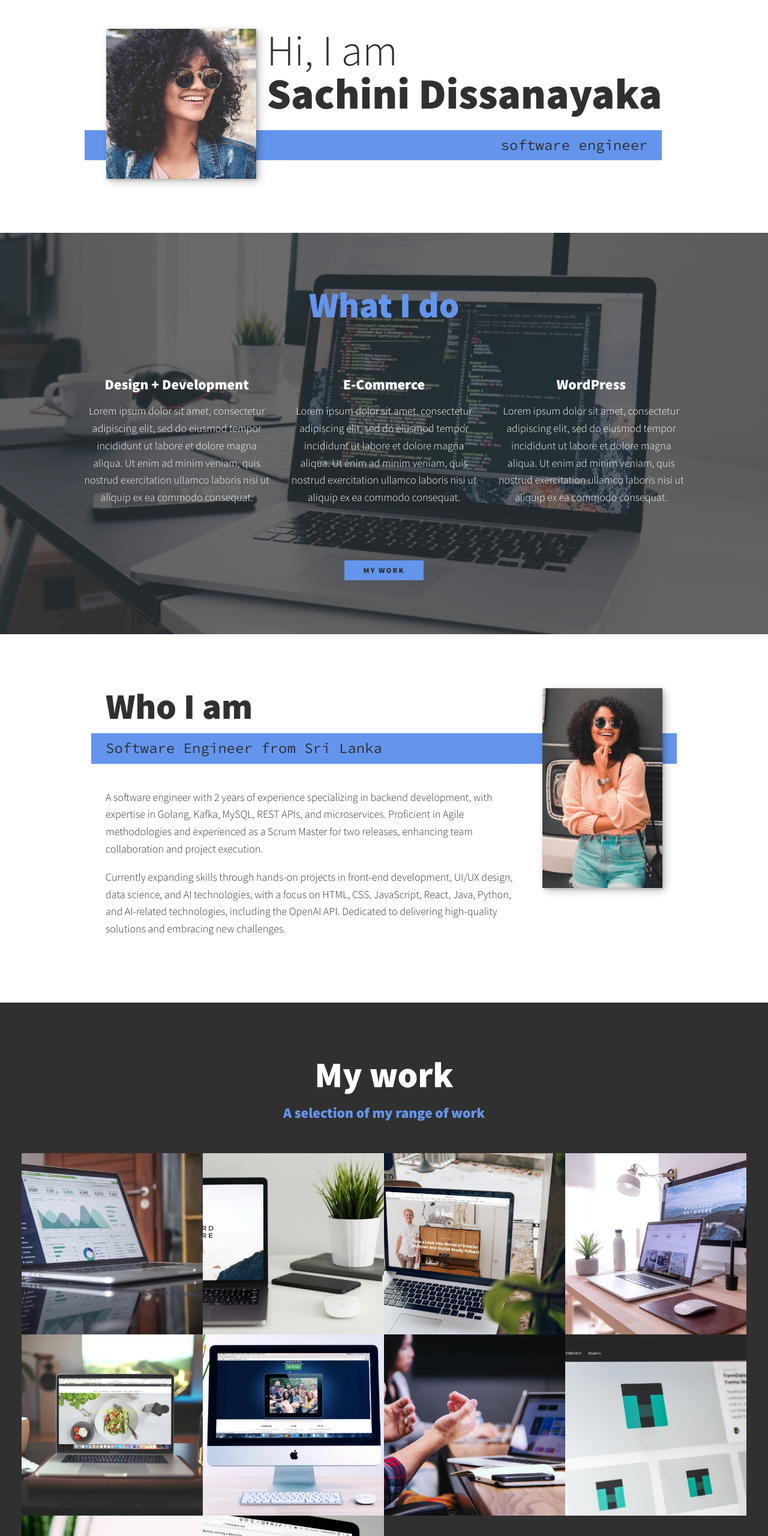
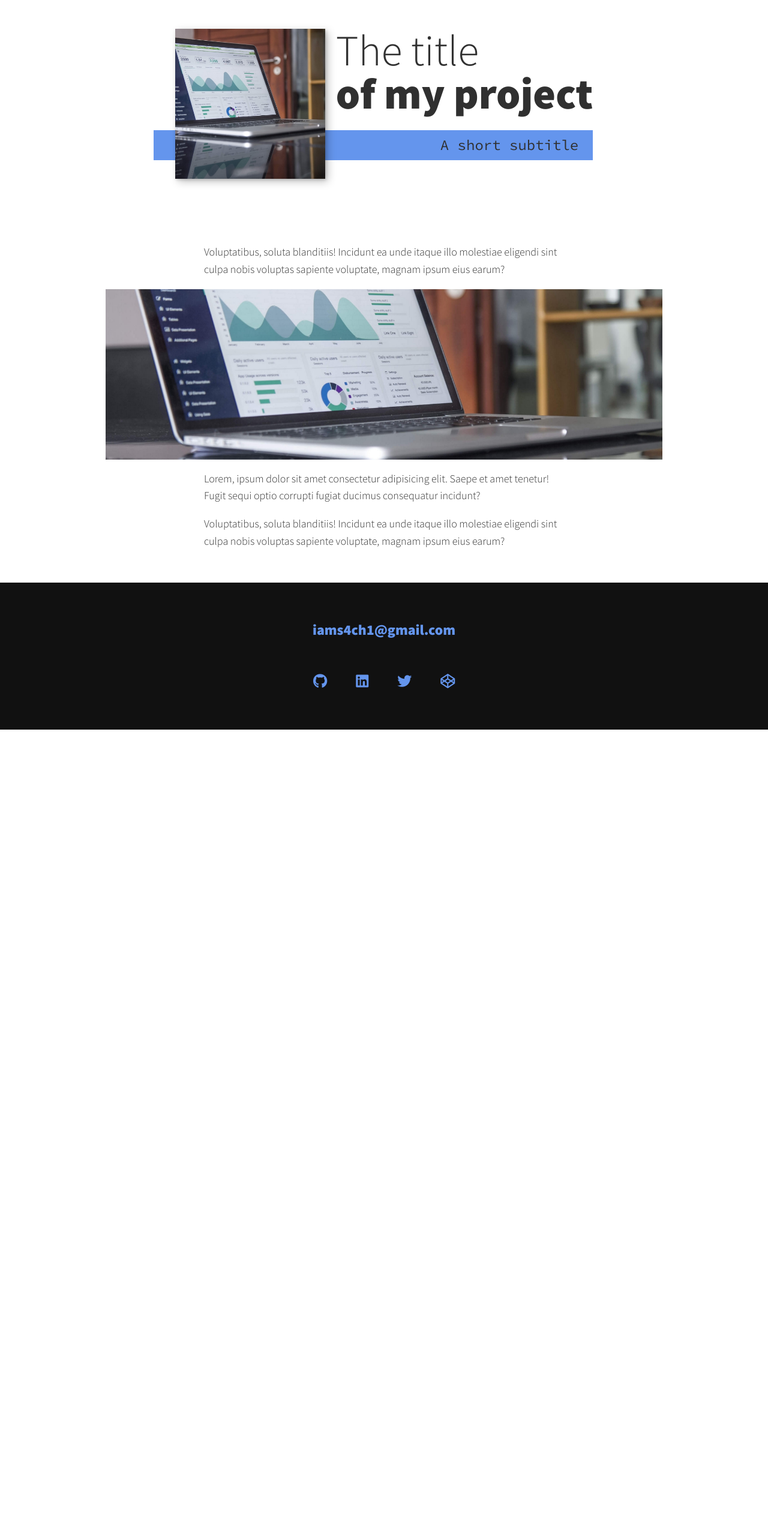
Before and after one commit to ChathurikaDissanayaka/Scrimba-portfolio, a website built with Vite: page portfolio-item.html in a window 1280 px wide. Shown: the part 100-2660 px from the top of the page at 60% size. After the commit the page ends 1316 px from the top, so only its background shows below. Built offline with nearby package versions, Linux system fonts and the light colour scheme.

Commit message:
Add changes

```diff
--- a/portfolio-item.html
+++ b/portfolio-item.html
@@ -3,7 +3,7 @@
     <head>
         <meta charset="UTF-8">
         <meta name="viewport" content="width=device-width, initial-scale=1.0">
-        <title>DevS4ch1 Portfolio Website</title>
+        <title>DevJane Portfolio Website</title>
         <link rel="stylesheet" href="https://cdnjs.cloudflare.com/ajax/libs/normalize/7.0.0/normalize.min.css">
         <link rel="stylesheet" href="https://cdnjs.cloudflare.com/ajax/libs/font-awesome/5.11.2/css/all.css" integrity="sha256-46qynGAkLSFpVbEBog43gvNhfrOj+BmwXdxFgVK/Kvc=" crossorigin="anonymous" />
 
@@ -22,118 +22,29 @@
             </button>
             <nav class="nav">
                 <ul class="nav__list">
-                    <li class="nav__item"><a href="#home" class="nav__link">Home</a></li>
-                    <li class="nav__item"><a href="#services" class="nav__link">My Services</a></li>
-                    <li class="nav__item"><a href="#about" class="nav__link">About me</a></li>
-                    <li class="nav__item"><a href="#work" class="nav__link">My Work</a></li>
+                    <li class="nav__item"><a href="index.html" class="nav__link">Home</a></li>
+                    <li class="nav__item"><a href="index.html#services" class="nav__link">My Services</a></li>
+                    <li class="nav__item"><a href="index.html#about" class="nav__link">About me</a></li>
+                    <li class="nav__item"><a href="index.html#work" class="nav__link">My Work</a></li>
                 </ul>
             </nav>
         </header>
 
-        <!-- Introduction -->
-        <section class="intro" id="home">
+
+        <section class="intro">
             <h1 class="section__title section__title--intro">
-                Hi, I am <strong>Sachini Dissanayaka</strong>
+                The title <strong>of my project</strong>
             </h1>
-            <p class="section__subtitle section__subtitle--intro">software engineer</p>
-            <img src="img/dev-jane-01.jpg" alt="a picture of Jane Smith smiling" class="intro__img">
+            <p class="section__subtitle section__subtitle--intro">A short subtitle</p>
+            <img src="img/portfolio-01.jpg" alt="" class="intro__img">
         </section>
 
-
-        <!-- My services -->
-        <section class="my-services" id="services">
-            <h2 class="section__title section__title--services">What I do</h2>
-            <div class="services">
-                <div class="service">
-                    <h3>Design + Development</h3>
-                    <p>Lorem ipsum dolor sit amet, consectetur adipiscing elit, sed do eiusmod tempor incididunt ut labore et dolore magna aliqua. Ut enim ad minim veniam, quis nostrud exercitation ullamco laboris nisi ut aliquip ex ea commodo consequat.</p>
-                </div> <!-- / service -->
-
-                <div class="service">
-                    <h3>E-Commerce</h3>
-                    <p>Lorem ipsum dolor sit amet, consectetur adipiscing elit, sed do eiusmod tempor incididunt ut labore et dolore magna aliqua. Ut enim ad minim veniam, quis nostrud exercitation ullamco laboris nisi ut aliquip ex ea commodo consequat.</p>
-                </div> <!-- / service -->
-
-                <div class="service">
-                    <h3>WordPress</h3>
-                    <p>Lorem ipsum dolor sit amet, consectetur adipiscing elit, sed do eiusmod tempor incididunt ut labore et dolore magna aliqua. Ut enim ad minim veniam, quis nostrud exercitation ullamco laboris nisi ut aliquip ex ea commodo consequat.</p>
-                </div> <!-- / service -->
-            </div> <!-- / services -->
-
-            <a href="#work" class="btn">My Work</a>
-        </section>
-
-
-        <!-- About me -->
-        <section class="about-me" id="about">
-           <h2 class="section__title section__title--about">Who I am</h2>
-           <p class="section__subtitle section__subtitle--about">Software Engineer from Sri Lanka</p>
-
-           <div class="about-me__body">
-               <p>A software engineer with 2 years of experience specializing in backend development, with expertise in Golang, Kafka, MySQL, REST APIs, and microservices. Proficient in Agile methodologies and experienced as a Scrum Master for two releases, enhancing team collaboration and project execution.</p>
-               <p>Currently expanding skills through hands-on projects in front-end development, UI/UX design, data science, and AI technologies, with a focus on HTML, CSS, JavaScript, React, Java, Python, and AI-related technologies, including the OpenAI API. Dedicated to delivering high-quality solutions and embracing new challenges.</p>
-           </div>
-
-           <img src="img/dev-jane-02.jpg" alt="Jane leaning against a bus" class="about-me__img">
-        </section>
-
-        <!-- My Work -->
-        <section class="my-work" id="work">
-            <h2 class="section__title section__title--work">My work</h2>
-            <p class="section__subtitle section__subtitle--work">A selection of my range of work</p>
-
-            <div class="portfolio">
-                <!-- Portfolio item 01 -->
-                <a href="portfolio-item.html" class="portfolio__item">
-                    <img src="img/portfolio-01.jpg" alt="" class="portfolio__img">
-                </a>
-
-                <!-- Portfolio item 02 -->
-                <a href="portfolio-item.html" class="portfolio__item">
-                    <img src="img/portfolio-02.jpg" alt="" class="portfolio__img">
-                </a>
-
-                <!-- Portfolio item 03 -->
-                <a href="portfolio-item.html" class="portfolio__item">
-                    <img src="img/portfolio-03.jpg" alt="" class="portfolio__img">
-                </a>
-
-                <!-- Portfolio item 04 -->
-                <a href="portfolio-item.html" class="portfolio__item">
-                    <img src="img/portfolio-04.jpg" alt="" class="portfolio__img">
-                </a>
-
-                <!-- Portfolio item 05 -->
-                <a href="portfolio-item.html" class="portfolio__item">
-                    <img src="img/portfolio-05.jpg" alt="" class="portfolio__img">
-                </a>
-
-                <!-- Portfolio item 06 -->
-                <a href="portfolio-item.html" class="portfolio__item">
-                    <img src="img/portfolio-06.jpg" alt="" class="portfolio__img">
-                </a>
-
-                <!-- Portfolio item 07 -->
-                <a href="portfolio-item.html" class="portfolio__item">
-                    <img src="img/portfolio-07.jpg" alt="" class="portfolio__img">
-                </a>
-
-                <!-- Portfolio item 08 -->
-                <a href="#" class="portfolio__item">
-                    <img src="img/portfolio-08.jpg" alt="" class="portfolio__img">
-                </a>
-
-                <!-- Portfolio item 09 -->
-                <a href="#" class="portfolio__item">
-                    <img src="img/portfolio-09.jpg" alt="" class="portfolio__img">
-                </a>
-
-                <!-- Portfolio item 0 0-->
-                <a href="#" class="portfolio__item">
-                    <img src="img/portfolio-10.jpg" alt="" class="portfolio__img">
-                </a>
-            </div>
-        </section>
+        <div class="portfolio-item-individual">
+            <p>Voluptatibus, soluta blanditiis! Incidunt ea unde itaque illo molestiae eligendi sint culpa nobis voluptas sapiente voluptate, magnam ipsum eius earum?</p>
+            <img src="img/portfolio-details.jpg" alt="">
+            <p>Lorem, ipsum dolor sit amet consectetur adipisicing elit. Saepe et amet tenetur! Fugit sequi optio corrupti fugiat ducimus consequatur incidunt?</p>
+            <p>Voluptatibus, soluta blanditiis! Incidunt ea unde itaque illo molestiae eligendi sint culpa nobis voluptas sapiente voluptate, magnam ipsum eius earum?</p>
+        </div>
 
 
         <!-- Footer -->
```
